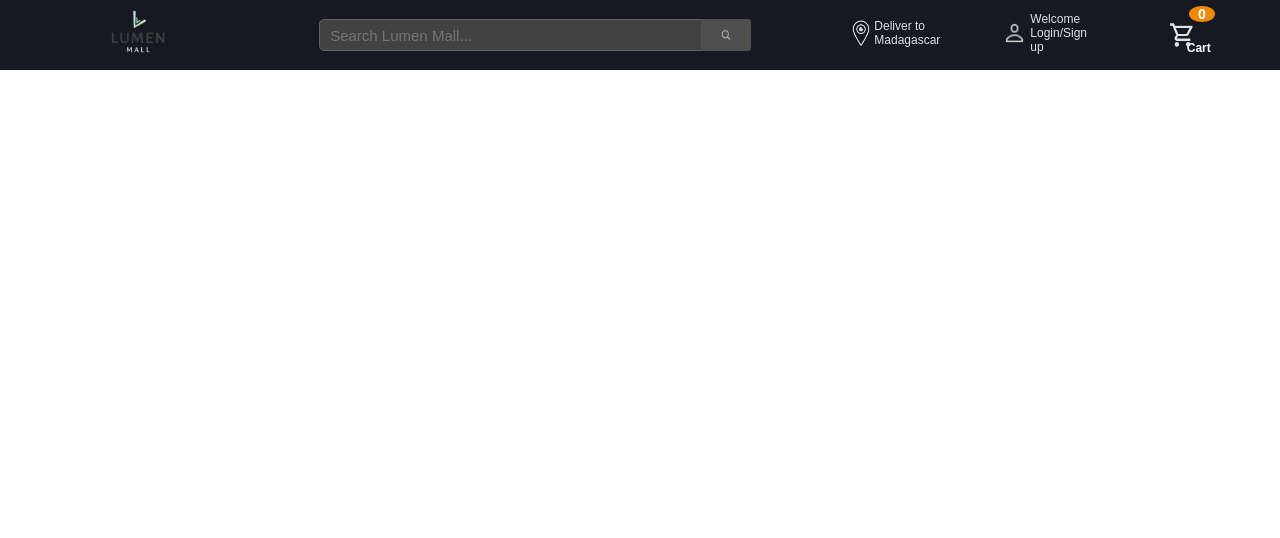
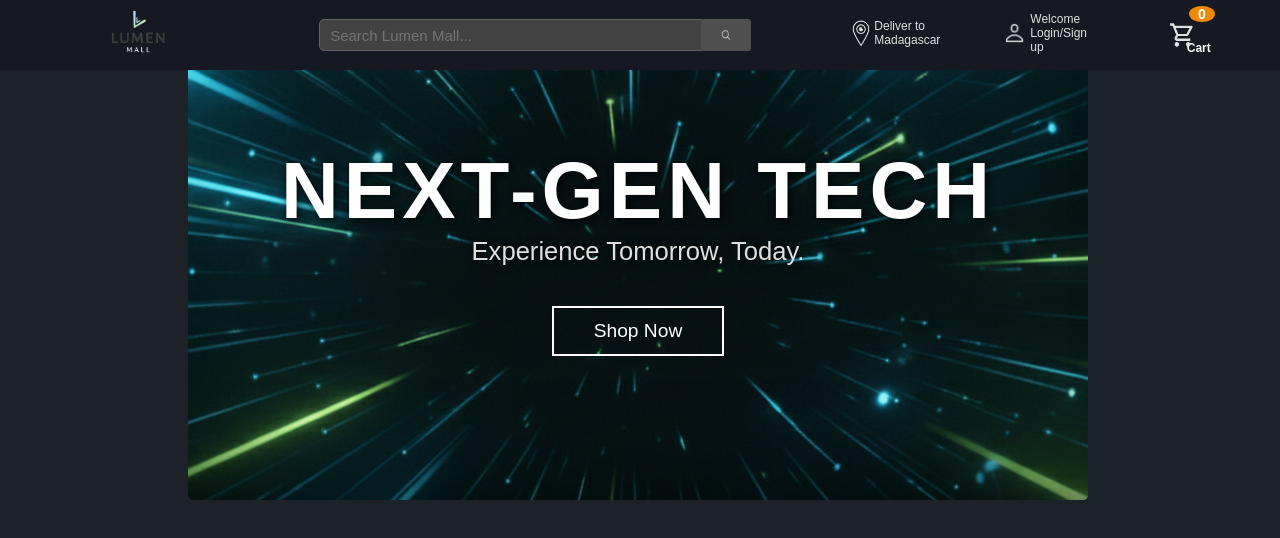
Before and after one commit to Kevin-Razafison/Lumen-mall-client, a React (Vite) app in the folder Lumen Mall/: page / in a window 1280 px wide. Shown: the top 538 px of the page. Built offline with nearby package versions, Linux system fonts and the light colour scheme.

Commit message:
feat: implement hero banner with clean background and live text

```diff
--- a/Lumen Mall/src/App.jsx
+++ b/Lumen Mall/src/App.jsx
@@ -1,11 +1,13 @@
 import { useState } from 'react'
 import Header from './components/header/Header'
+import Hero from './components/Hero/Hero'
 
 function App() {
 
   return (
     <>
       <Header />
+      <Hero />
     </>
   )
 }
--- /dev/null
+++ b/Lumen Mall/src/components/Hero/Hero.jsx
@@ -0,0 +1,22 @@
+import React from "react";
+import styles from './Hero.module.css';
+import heroImage from '../../assets/hero-image.png'
+
+const Hero = () => {
+    return(
+        <section
+            className={styles.hero}
+            style={{backgroundImage: `url(${heroImage})`}}
+        >
+            <div className={styles.overlay}>
+                <div className={styles.content}>
+                    <h1 className={styles.title}>NEXT-GEN TECH</h1>
+                    <p className={styles.subtitle}>Experience Tomorrow, Today.</p>
+                    <button className={styles.shopBtn}>Shop Now</button>
+                </div>
+            </div>
+        </section>
+    );
+};
+
+export default Hero
--- /dev/null
+++ b/Lumen Mall/src/components/Hero/Hero.module.css
@@ -0,0 +1,49 @@
+.hero {
+    position: fixed;
+    top: 0;
+    right: 15%;
+    height: 500px;
+    width: 900px;
+    background-size: center;
+    background-position: center;
+    display: flex;
+    align-items: center;
+    justify-content: center;
+    box-shadow: inset 0 -100px 100px -100px rgba(0,0,0,0.9);
+    border-radius: 5px;
+}
+
+.content {
+    text-align: center;
+    color: #ffff;
+    text-shadow: 2px 2px 10px rgba(0,0,0,0.8);
+}
+
+.title {
+    font-size: 5rem;
+    font-weight: 900;
+    margin: 0;
+    letter-spacing: 5px;
+}
+
+.subtitle {
+    font-size: 1.6rem;
+    margin-bottom: 40px;
+    font-weight: 300;
+    color: #e0e0e0;
+}
+
+.shopBtn{
+    background: transparent;
+    color: white;
+    border: 2px solid white;
+    padding: 12px 40px;
+    font-size: 1.2rem;
+    cursor: pointer;
+    transition: 0.3s;
+}
+
+.shopBtn:hover{
+    background: white;
+    color: black;
+}
--- a/Lumen Mall/src/index.css
+++ b/Lumen Mall/src/index.css
@@ -3,3 +3,7 @@
     padding: 0;
     font-family: Arial, Helvetica, sans-serif;
 }
+
+body{
+    background-color: #1d2128;
+}
```
Also changed, not shown: Lumen Mall/public/slide-panel-image.png (deleted), Lumen Mall/src/assets/hero-image.png (added).
